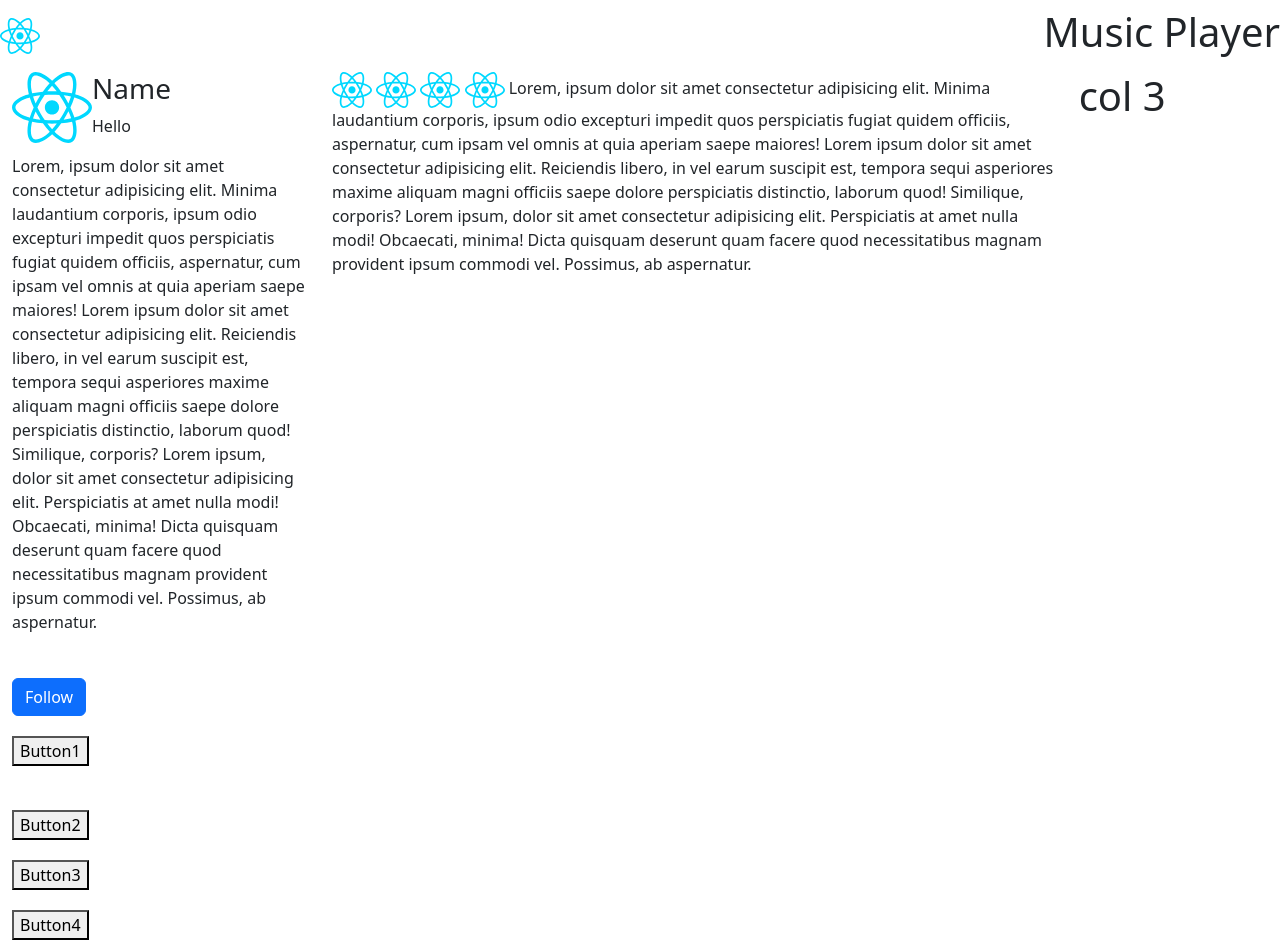
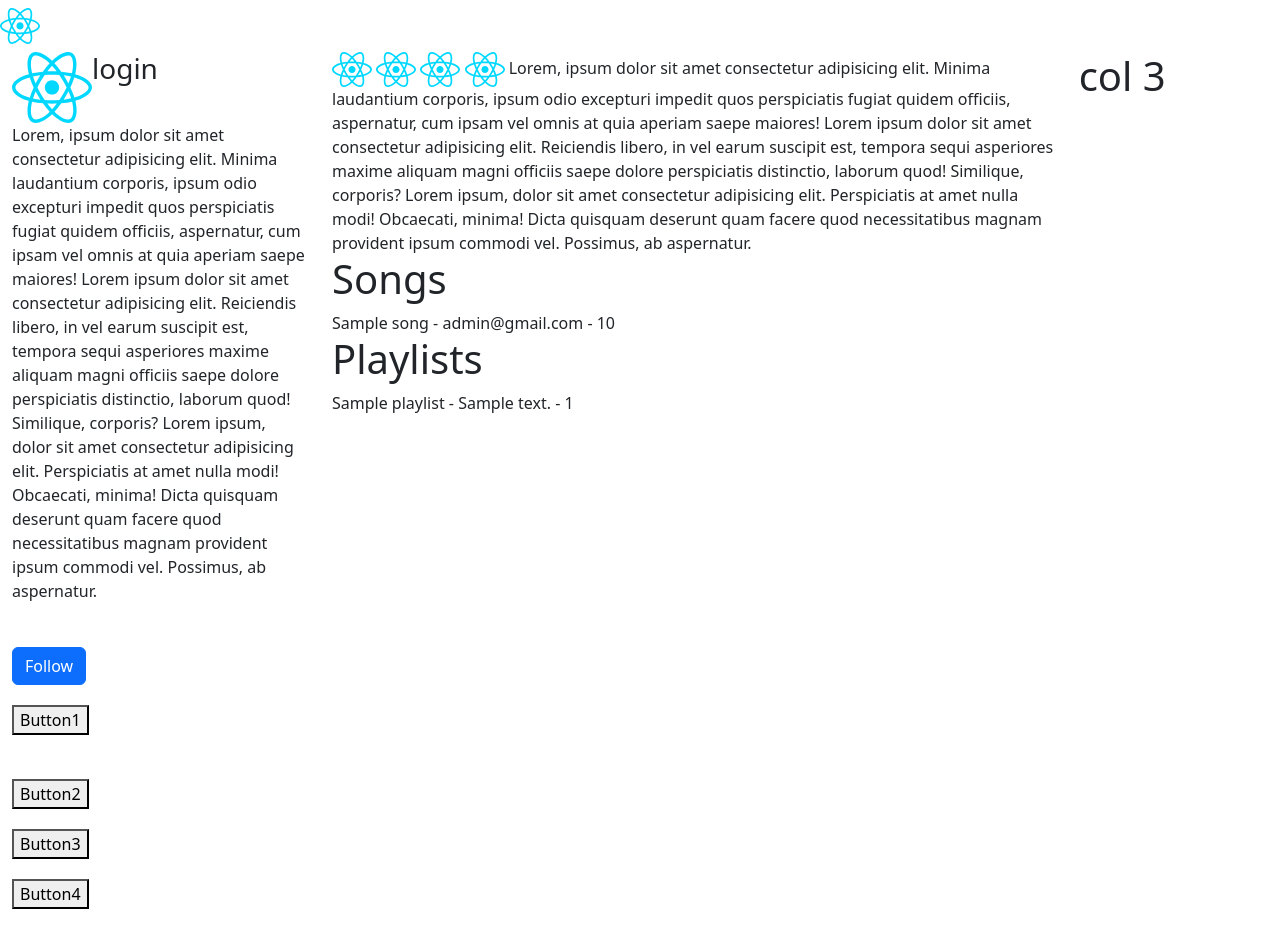
Before and after one commit to NishanthSamson/Flask-Music-Streaming-App, a Flask app: page / in a window 1280 px wide. After the commit the page ends 909 px from the top, so only its background shows below. Run offline with Flask 3, Linux system fonts and the light colour scheme; tables that the repository leaves empty hold one stand-in row (values such as "Sample post").

Commit message:
Added song and playlist creation

```diff
--- a/app.py
+++ b/app.py
@@ -1,10 +1,164 @@
-from flask import Flask, render_template
+from flask import Flask, redirect, render_template, request, url_for, flash
+from flask_sqlalchemy import SQLAlchemy
+from flask_security import Security, SQLAlchemyUserDatastore, login_required, current_user, UserMixin, RoleMixin, logout_user
+from flask_security.utils import hash_password
+from werkzeug.utils import secure_filename
+from flask_bcrypt import *
+import os
+
 app = Flask(__name__)
+app.config['SQLALCHEMY_DATABASE_URI'] = 'sqlite:///site.db'
+app.config['SECRET_KEY'] = 'MAD1PROJECT'
+app.config['UPLOAD_FOLDER'] = 'static\\uploads'
+app.config['SECURITY_PASSWORD_SALT'] = 'SALT'
+db = SQLAlchemy(app)
+
+
+class RolesUsers(db.Model):
+    __tablename__ = "roles_users"
+    id = db.Column(db.Integer(), primary_key=True)
+    user_id = db.Column("user_id", db.Integer(), db.ForeignKey("user.id"))
+    role_id = db.Column("role_id", db.Integer(), db.ForeignKey("role.id"))
+
+
+class Role(db.Model, RoleMixin):
+    __tablename__ = "role"
+    id = db.Column(db.Integer(), primary_key=True)
+    name = db.Column(db.String(80), unique=True)
+    description = db.Column(db.String(255))
+
+
+class User(db.Model, UserMixin):
+    __tablename__ = "user"
+    id = db.Column(db.Integer(), primary_key=True)
+    email = db.Column(db.String(255), unique=True)
+    username = db.Column(db.String(255), unique=True, nullable=False)
+    password = db.Column(db.String(255), nullable=False)
+    img = db.Column(db.String(300), default='user.png')
+    phone = db.Column(db.Integer())
+    gender = db.Column(db.String(10))
+    address = db.Column(db.String(300))
+    active = db.Column(db.Boolean())
+    fs_uniquifier = db.Column(db.String(255), unique=True, nullable=False)
+    confirmed_at = db.Column(db.DateTime())
+    songs = db.relationship('Songs', backref='user',
+                            cascade="all, delete-orphan")
+    roles = db.relationship(
+        "Role", secondary="roles_users", backref=db.backref("users", lazy="dynamic")
+    )
+
+
+class Songs(db.Model):
+    id = db.Column(db.Integer, primary_key=True)
+    name = db.Column(db.String(200), nullable=False)
+    img = db.Column(db.String(300))
+    duration = db.Column(db.Integer)
+    genre = db.Column(db.String(50))
+    rating = db.Column(db.Float)
+    popularity = db.Column(db.Integer, default=0)
+    lyrics = db.Column(db.String(3000))
+    artist_id = db.Column(db.Integer, db.ForeignKey(
+        'user.id'), nullable=False)
+    album_id = db.Column(db.Integer, db.ForeignKey(
+        'albums.id'))
+
+
+class Albums(db.Model):
+    id = db.Column(db.Integer, primary_key=True)
+    name = db.Column(db.String(200), nullable=False)
+    img = db.Column(db.String(300))
+    desc = db.Column(db.String(1000))
+    songs = db.relationship('Songs', backref='album',
+                            cascade="all, delete-orphan")
+
+
+class Playlist(db.Model):
+    id = db.Column(db.Integer, primary_key=True)
+    name = db.Column(db.String(200), nullable=False)
+    img = db.Column(db.String(300))
+    desc = db.Column(db.String(1000))
+    creator_id = db.Column(db.Integer, db.ForeignKey(
+        'user.id'), nullable=False)
+    songs = db.relationship(
+        'Songs', secondary='playlist_songs', backref='playlists')
+
+    playlist_songs = db.Table('playlist_songs',
+                              db.Column('playlist_id', db.Integer, db.ForeignKey(
+                                  'playlist.id'), primary_key=True),
+                              db.Column('song_id', db.Integer, db.ForeignKey(
+                                  'songs.id'), primary_key=True)
+                              )
+
+
+user_datastore = SQLAlchemyUserDatastore(db, User, Role)
+security = Security(app, user_datastore)
+
+
+with app.app_context():
+    db.create_all()
+    ADMIN_ROLE_NAME = 'admin'
+    admin_role = Role.query.filter_by(name=ADMIN_ROLE_NAME).first()
+    if not admin_role:
+        admin_role = Role(name=ADMIN_ROLE_NAME,
+                          description='Administrator role')
+        db.session.add(admin_role)
+        db.session.commit()
+
+    ARTIST_ROLE_NAME = 'artist'
+    artist_role = Role.query.filter_by(name=ARTIST_ROLE_NAME).first()
+    if not artist_role:
+        artist_role = Role(name=ARTIST_ROLE_NAME,
+                           description='Artist role')
+        db.session.add(artist_role)
+        db.session.commit()
+
+    USER_ROLE_NAME = 'user'
+    user_role = Role.query.filter_by(name=USER_ROLE_NAME).first()
+    if not user_role:
+        user_role = Role(name=USER_ROLE_NAME,
+                         description='User role')
+        db.session.add(user_role)
+        db.session.commit()
+
+    a = user_datastore.find_user(email='admin@gmail.com')
+    if a is None:
+        user_datastore.create_user(username='admin',
+                                   email='admin@gmail.com', password=hash_password('123'), roles=[admin_role])
+        db.session.commit()
 
 
 @app.route('/')
 def index():
-    return render_template('index.html')
+    user = "login" if not current_user.is_authenticated else current_user.username
+    email = "" if not current_user.is_authenticated else current_user.email
+    songs = Songs.query.all()
+    playlists = Playlist.query.all()
+    return render_template('index.html', songs=songs, playlists=playlists, user=user, email=email)
+
+
+@app.route('/register', methods=['POST', 'GET'])
+def register():
+    artist_role = Role.query.filter_by(name=ARTIST_ROLE_NAME).first()
+    user_role = Role.query.filter_by(name=USER_ROLE_NAME).first()
+    if request.method == 'POST':
+        uname = request.form.get('username')
+
+        existing_user = User.query.filter_by(username=uname).first()
+        if existing_user:
+            flash(
+                'Username is already taken. Please choose a different username.', 'error')
+            return redirect(url_for('register'))
+
+        user_datastore.create_user(
+            email=request.form.get('email'), username=uname,
+            password=hash_password(request.form.get('password')),
+            roles=[artist_role if request.form.get(
+                'role') == 'artist' else user_role]
+        )
+        db.session.commit()
+
+        return redirect(url_for('account'))
+    return render_template('register.html')
 
 
 @app.route('/track/<int:id>')
@@ -27,5 +181,50 @@ def album(id):
     return render_template('album.html', id=id)
 
 
+@app.route('/account')
+def account():
+    return render_template('account.html')
+
+
+@app.route('/create/song', methods=['POST', 'GET'])
+def create_song():
+    uid = current_user.id
+    if request.method == 'POST':
+        file = request.files['song']
+        if file:
+            filename = secure_filename(file.filename)
+            file.save(os.path.join(app.config['UPLOAD_FOLDER'], filename))
+        new_song = Songs(name=request.form.get('name'),
+                         genre=request.form.get('genre'), duration=request.form.get('duration'), artist_id=uid, img=filename)
+        db.session.add(new_song)
+        db.session.commit()
+        return redirect(url_for('index'))
+    return render_template('create_song.html')
+
+
+@app.route('/create/playlist', methods=['POST', 'GET'])
+def create_playlist():
+    uid = current_user.id
+    if request.method == 'POST':
+        file = request.files['img']
+        if file:
+            filename = secure_filename(file.filename)
+            file.save(os.path.join(app.config['UPLOAD_FOLDER'], filename))
+        new_playlist = Playlist(name=request.form.get(
+            'name'), desc=request.form.get('desc'), creator_id=uid, img=filename)
+        selected_songs = request.form.getlist('selected_songs')
+        for song_id in selected_songs:
+            song = Songs.query.get(song_id)
+            if song:
+                new_playlist.songs.append(song)
+
+        db.session.add(new_playlist)
+        db.session.commit()
+
+        return redirect(url_for('index'))
+    songs = Songs.query.all()
+    return render_template('create_playlist.html', songs=songs)
+
+
 if (__name__ == '__main__'):
     app.run(debug=True)
--- /dev/null
+++ b/templates/account.html
@@ -0,0 +1 @@
+<h1>Account</h1>
--- a/templates/index.html
+++ b/templates/index.html
@@ -12,7 +12,6 @@
 <body>
     <nav class = "navbar">
         <img src = "../static/react.svg" width="40px" />
-        <h1>Music Player</h1>
     </nav>
 
     <div class = "container-fluid">
@@ -23,8 +22,8 @@
                         <img src = "../static/react.svg" width="80px" />
                     </div>
                     <div class="col">
-                        <h3>Name</h3>
-                        <p>Hello</p>
+                        <h3>{{user}}</h3>
+                        <p>{{email}}</p>
                     </div>
                 </div>
             Lorem, ipsum dolor sit amet consectetur adipisicing elit. Minima laudantium corporis, ipsum odio excepturi impedit quos perspiciatis fugiat quidem officiis, aspernatur, cum ipsam vel omnis at quia aperiam saepe maiores!
@@ -46,6 +45,22 @@
             Lorem, ipsum dolor sit amet consectetur adipisicing elit. Minima laudantium corporis, ipsum odio excepturi impedit quos perspiciatis fugiat quidem officiis, aspernatur, cum ipsam vel omnis at quia aperiam saepe maiores!
             Lorem ipsum dolor sit amet consectetur adipisicing elit. Reiciendis libero, in vel earum suscipit est, tempora sequi asperiores maxime aliquam magni officiis saepe dolore perspiciatis distinctio, laborum quod! Similique, corporis?
             Lorem ipsum, dolor sit amet consectetur adipisicing elit. Perspiciatis at amet nulla modi! Obcaecati, minima! Dicta quisquam deserunt quam facere quod necessitatibus magnam provident ipsum commodi vel. Possimus, ab aspernatur.
+            <br>
+            <h1>Songs</h1>
+            {% for song in songs %}
+            <label>
+                {{ song.name }} - {{ song.user.email }} - {{ song.duration }}
+            </label><br>
+            {% endfor %}
+
+            <h1>Playlists</h1>
+            {% for playlist in playlists %}
+            <label>
+                {{ playlist.name }} - {{ playlist.desc }} - {{ playlist.creator_id}}
+            </label><br>
+            {% endfor %}
+
+
         </div>
         <div class="col-md-2">
             <H1>col 3</H1>
```
Also changed, not shown: templates/create_playlist.html (added, +22 -0 lines), templates/create_song.html (added, +18 -0 lines), templates/register.html (added, +20 -0 lines), instance/site.db (added), static/uploads/ININ.png (added), static/uploads/cnn.png (added), static/uploads/output.png (added), templates/login.html (added), 1 other file.
